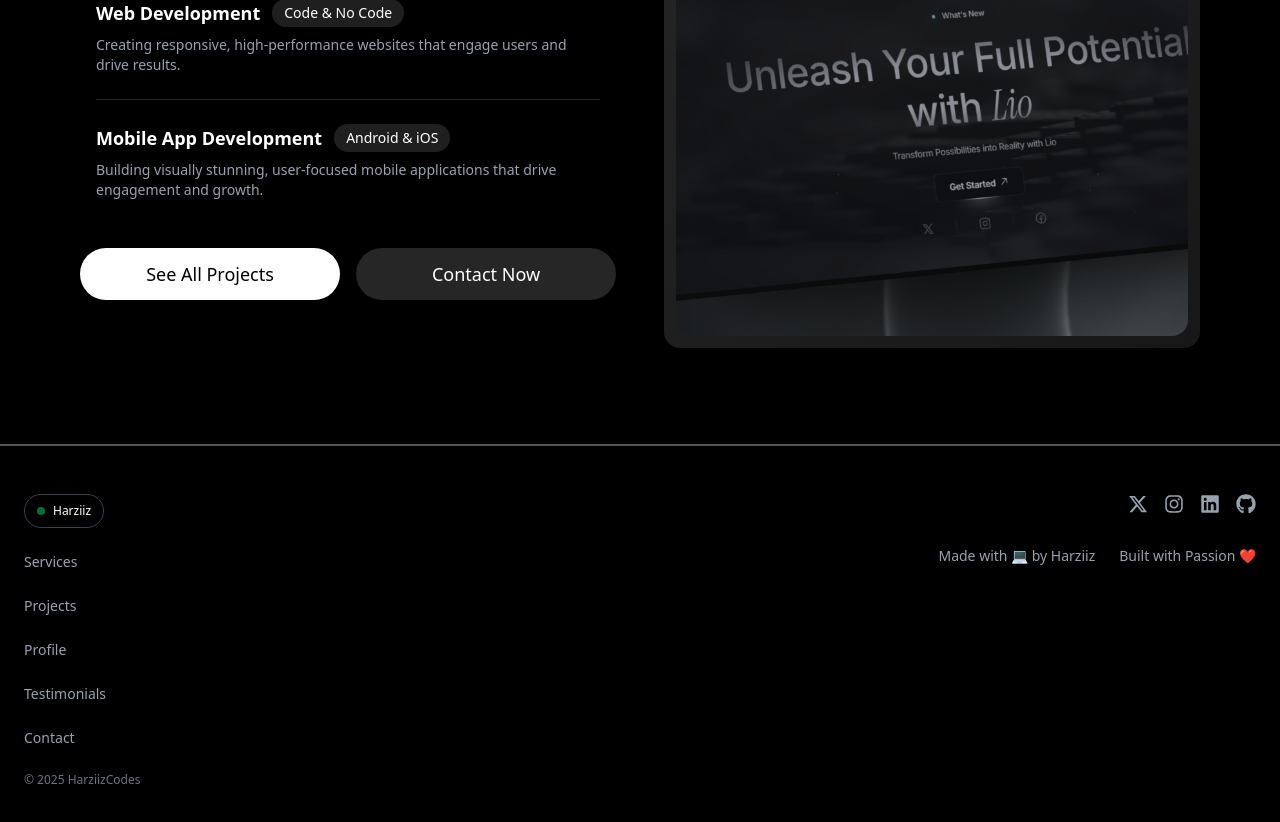
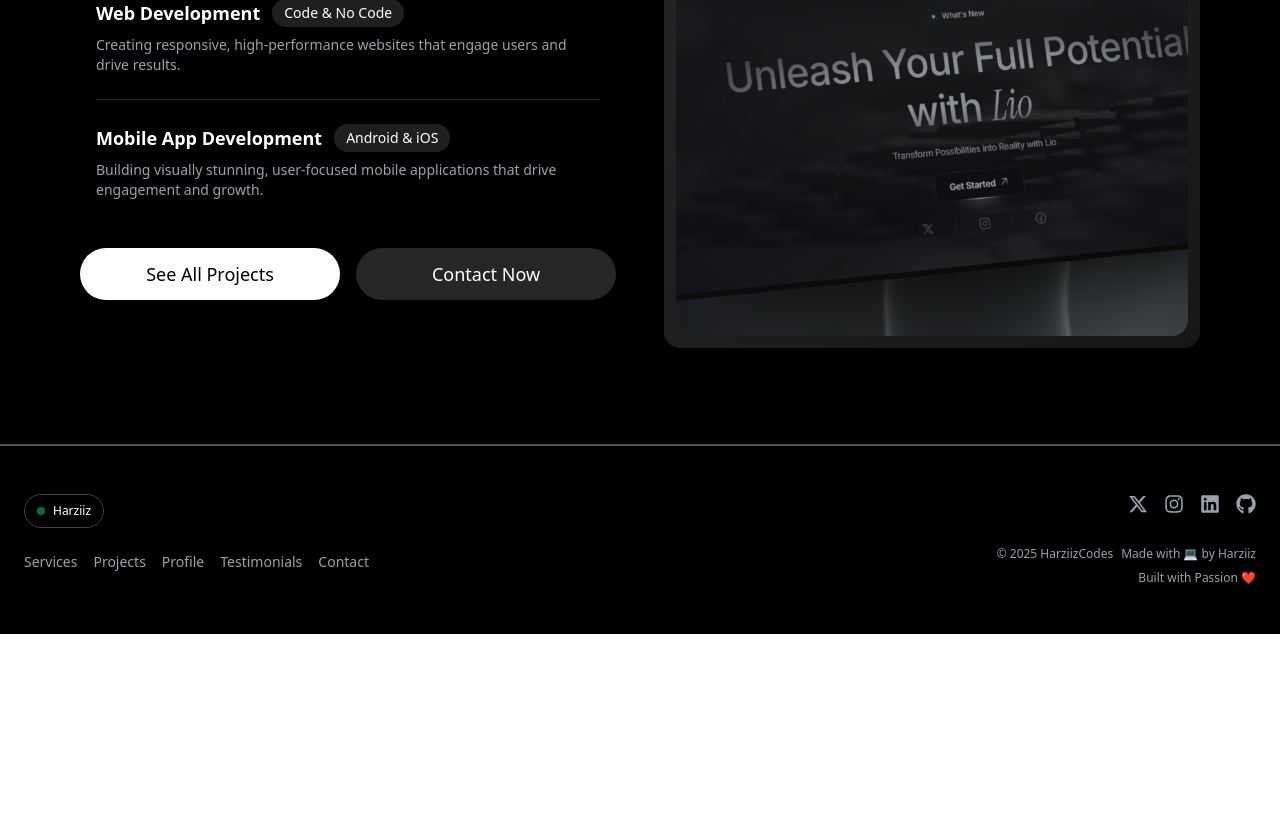
Before and after one commit to Harziz712/harziiz_codes, a Next.js app: page / in a window 1280 px wide. Shown: the part 9650-10472 px from the top of the page. After the commit the page ends 10284 px from the top, so only its background shows below. Built offline with nearby package versions, Linux system fonts and the light colour scheme; no server answers; a web font is replaced by a local one.

Commit message:
footer adjusted

```diff
--- a/app/components/Footer.tsx
+++ b/app/components/Footer.tsx
@@ -6,37 +6,34 @@ import { StylishBadge } from './ui/Badge';
 
 const Footer = () => {
   return (
-    <footer className="bg-black text-white py-12 px-6">
-      <div className="max-w-7xl mx-auto flex flex-col md:flex-row md:justify-between gap-10">
+   <footer className="bg-black text-white py-12 px-6">
+      <div className="max-w-7xl mx-auto flex flex-col md:flex-row justify-between gap-10">
         {/* Left Section */}
-        <div>
+        <div className="flex  w-full flex-col gap-6">
           <div className="flex items-center gap-2 text-lg font-medium">
-            {/* <div className="w-3 h-3 rounded-full bg-gradient-to-tr from-gray-500 to-white animate-caret-blink" />
-            Harziiz */}
-                <StylishBadge className='border border-gray-700 '>Harziiz</StylishBadge>
+            <StylishBadge className="border border-gray-700">Harziiz</StylishBadge>
+          </div>
 
-          </div>
-          <div className="mt-6 grid md:grid-cols-1 gap-6 text-sm text-gray-400">
+          <div className="grid w-full grid-cols-2 sm:grid-cols-3 md:flex gap-4 text-sm text-gray-400">
             <a href="#services">Services</a>
             <a href="#projects">Projects</a>
-            <a href="#profile" className="relative">
-              Profile
-            </a>
+            <a href="#profile">Profile</a>
             <a href="#testimonials">Testimonials</a>
             <a href="#contact">Contact</a>
           </div>
-          <p className="mt-6 text-xs text-gray-500">© 2025 HarziizCodes</p>
         </div>
 
         {/* Right Section */}
         <div className="flex flex-col items-start md:items-end gap-4 text-sm text-gray-400">
-          <div className=" flex gap-4 text-xl">
-            <a href="https://x.com/harziizdevps"              ><FaXTwitter /></a>
-            <a href="https://www.instagram.com/harzzie711/"   ><FaInstagram /></a>
-            <a href="https://www.linkedin.com/in/akanbiazeez/"><FaLinkedin /></a>
-            <a href="https://github.com/harziz712"            ><FaGithub /></a>
+          <div className="flex gap-4 text-xl">
+            <a href="https://x.com/harziizdevps" aria-label="Twitter"><FaXTwitter /></a>
+            <a href="https://www.instagram.com/harzzie711/" aria-label="Instagram"><FaInstagram /></a>
+            <a href="https://www.linkedin.com/in/akanbiazeez/" aria-label="LinkedIn"><FaLinkedin /></a>
+            <a href="https://github.com/harziz712" aria-label="GitHub"><FaGithub /></a>
           </div>
-          <div className="flex gap-6 mt-4">
+
+          <div className="flex flex-col sm:flex-row sm:flex-wrap gap-2 mt-4 text-center justify-start md:justify-end text-xs">
+            <p>© 2025 HarziizCodes</p>
             <p>Made with 💻 by Harziiz</p>
             <p>Built with Passion ❤️</p>
           </div>
```
